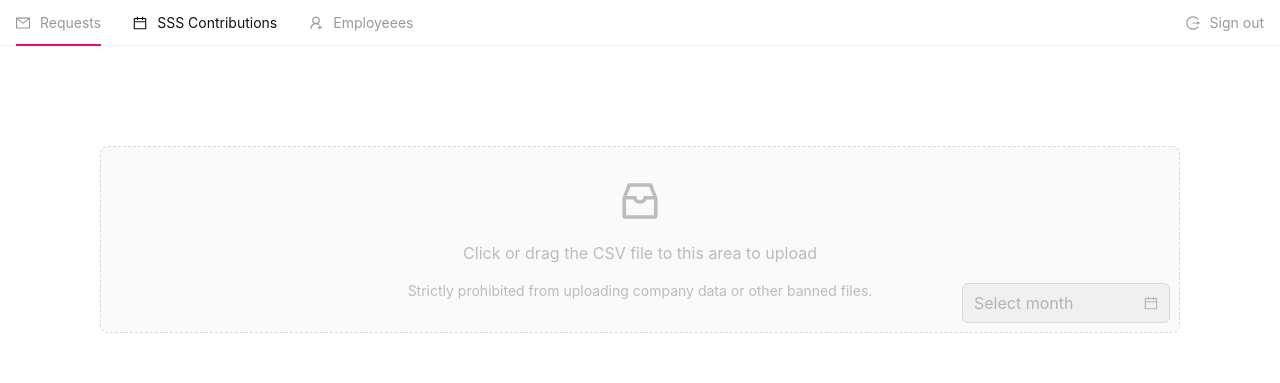
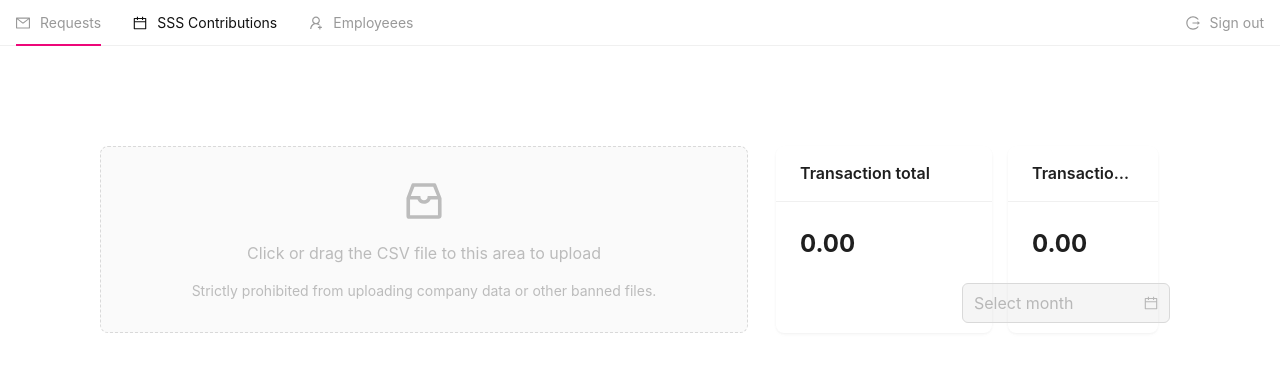
Before and after one commit to Kingkoorbin/sss-archiving-sys, a React (Vite) app in the folder client/: page /dashboard/s/contribution in a window 1280 px wide. Shown: the top 383 px of the page. Built offline with nearby package versions, Linux system fonts and the light colour scheme; no server answers.

Commit message:
feat(stats): implement for admin and staff

```diff
--- a/client/src/pages/dashboard/admin/admin-contribution-record.page.tsx
+++ b/client/src/pages/dashboard/admin/admin-contribution-record.page.tsx
@@ -11,10 +11,13 @@ import {
 import type { UploadProps } from 'antd';
 import {
   Button,
+  Card,
+  Col,
   DatePicker,
   Flex,
   Modal,
   Popconfirm,
+  Row,
   Table,
   Tooltip,
   Upload,
@@ -26,25 +29,28 @@ import {
   IContribution,
   IGeneratePdfPayload,
   ISBRPayload,
+  IUser,
 } from '../../../interfaces/client.interface';
 import { useEffect, useState } from 'react';
 import useLocalStorage from '../../../hooks/useLocalstorage.hook';
 import { IApiResponse } from '../../../interfaces/api.interface';
-import HttpClient from '../../../utils/http-client.util';
 import SearchSSSNoFormFields from '../../../components/form-search-sssno-component';
 import { SubmitHandler, useForm } from 'react-hook-form';
 import DateRangeeFormFields from '../../../components/form-daterange.component';
-import axios from 'axios';
+import axios, { AxiosRequestConfig, AxiosResponse } from 'axios';
 import { useLocation, useNavigate } from 'react-router-dom';
 import ContributionFormFields from '../../../components/form-sbr.component';
 import { isEmpty } from '../../../utils/util';
 
 import dayjs from 'dayjs';
 import moment from 'moment';
+import { currency } from '../../../utils/converter.util';
 
 const { Dragger } = Upload;
 
 interface IState {
+  generatedTotal: string;
+  generatedCount: string;
   isAuthModalOpen: boolean;
   isFetchingContributions: boolean;
   isSBRModalOpen: boolean;
@@ -67,6 +73,8 @@ export default function AdminContributionRecord() {
     null
   );
   const [state, setState] = useState<IState>({
+    generatedTotal: '0.00',
+    generatedCount: '0.00',
     isAuthModalOpen: false,
     isFetchingContributions: false,
     isSBRModalOpen: false,
@@ -112,22 +120,41 @@ export default function AdminContributionRecord() {
   } = useForm<IContribution>();
 
   const getContributions = async (data?: IGeneratePdfPayload) => {
+    const config: AxiosRequestConfig = {
+      headers: {
+        Authorization: `Bearer ${getAuthResponse?.access_token}`,
+        Accept: '*/*',
+        'Content-Type': 'application/json',
+      },
+    };
+
+    try {
       setState((prev) => ({
         ...prev,
         isFetchingContributions: true,
       }));
 
-    const getAllContributionsResponse = await HttpClient.setAuthToken(
-      getAuthResponse?.access_token
-    ).get<IContribution[], IGeneratePdfPayload>(API.contributions, data!);
+      const getAllContributionsResponse: AxiosResponse & {
+        data: IContribution[];
+      } = await axios.get(`${API_BASE_URL}/api/record/v1`, {
+        params: data,
+        ...config,
+      });
 
-    if (getAllContributionsResponse.message === 'Authentication required.') {
+      const getProfileResponse: AxiosResponse = await axios.get(
+        `${API_BASE_URL}/api/user/v1`,
+        {
+          ...config,
+        }
+      );
+
+      const user: IUser = getProfileResponse.data;
+
+      if (!user.user_permissions.length) {
         setState((prev) => ({
           ...prev,
-        isAuthModalOpen: true,
+          isFetchingContributions: false,
         }));
-
-      return;
       }
 
       if (!Array.isArray(getAllContributionsResponse.data)) {
@@ -141,8 +168,13 @@ export default function AdminContributionRecord() {
 
       setState((prev) => ({
         ...prev,
+        generatedCount:
+          getAllContributionsResponse.headers['nodex-generated-count'],
+        generatedTotal: currency.format(
+          getAllContributionsResponse.headers['nodex-generated-total']
+        ),
         isFetchingContributions: false,
-      contributions: getAllContributionsResponse.data?.map((el) => {
+        contributions: getAllContributionsResponse.data?.map((el: any) => {
           return {
             ...el,
             key: el.id,
@@ -166,7 +198,6 @@ export default function AdminContributionRecord() {
                       );
 
                       const newDate = moment(el.sbr_date, 'YYYY-MM-DD') as any;
-
                     }
                     if (el?.ec) {
                       setSbrValue('ec', el.ec);
@@ -230,6 +261,15 @@ export default function AdminContributionRecord() {
           };
         }) as any,
       }));
+    } catch (error: any) {
+      if (error?.response?.status == 401) {
+        setState((prev) => ({
+          ...prev,
+          isAuthModalOpen: true,
+          isFetchingContributions: false,
+        }));
+      }
+    }
   };
 
   const handleUpdateSbr: SubmitHandler<ISBRPayload> = async (data) => {
@@ -416,8 +456,7 @@ export default function AdminContributionRecord() {
     },
     accept: '.csv',
     showUploadList: true,
-    onDrop(e) {
-    },
+    onDrop(e) {},
   };
 
   const rowProps = (record: IContribution) => ({
@@ -596,7 +635,8 @@ export default function AdminContributionRecord() {
         </p>
       </Modal>
       <div style={{ padding: 50 }}>
-        <div>
+        <Flex>
+          <div style={{ width: '60%' }}>
             <Dragger disabled={isEmpty(state.batchDate)} {...props}>
               <p className="ant-upload-drag-icon">
                 <InboxOutlined />
@@ -610,7 +650,27 @@ export default function AdminContributionRecord() {
               </p>
             </Dragger>
           </div>
-
+          <Row gutter={16} style={{ width: 'full', marginLeft: 20 }} justify={"space-between"}>
+            <Col span={14}>
+              <Card
+                title="Transaction total"
+                bordered={false}
+                style={{ fontSize: 24, fontWeight: 'bold', height: "100%"}}
+              >
+                {state.generatedTotal}
+              </Card>
+            </Col>
+            <Col span={10}>
+              <Card
+                title="Transaction count"
+                bordered={false}
+                style={{ fontSize: 24, fontWeight: 'bold', height: "100%" }}
+              >
+                {state.generatedCount}
+              </Card>
+            </Col>
+          </Row>
+        </Flex>
         <div style={{ marginTop: 20 }}>
           <form onSubmit={handleSubmitGenerateFormData(handleApplyFilter)}>
             <Flex gap={5}>
--- a/client/src/pages/dashboard/staff/staff-contribution-record.page.tsx
+++ b/client/src/pages/dashboard/staff/staff-contribution-record.page.tsx
@@ -11,10 +11,13 @@ import type { UploadProps } from 'antd';
 import {
   Alert,
   Button,
+  Card,
+  Col,
   DatePicker,
   Flex,
   Modal,
   Popconfirm,
+  Row,
   Table,
   Tooltip,
   Upload,
@@ -42,10 +45,13 @@ import { TPermissionTypes } from '../../../interfaces/permission.interface';
 import dayjs from 'dayjs';
 import ContributionFormFields from '../../../components/form-sbr.component';
 import moment from 'moment';
+import { currency } from '../../../utils/converter.util';
 
 const { Dragger } = Upload;
 
 interface IState {
+  generatedTotal: string;
+  generatedCount: string;
   user?: IUser;
   isAuthModalOpen: boolean;
   isFetchingContributions: boolean;
@@ -65,6 +71,8 @@ export default function StaffContributionRecord() {
     null
   );
   const [state, setState] = useState<IState>({
+    generatedTotal: '0.00',
+    generatedCount: '0.00',
     user: undefined,
     isAuthModalOpen: false,
     isFetchingContributions: false,
@@ -168,6 +176,11 @@ export default function StaffContributionRecord() {
 
       setState((prev) => ({
         ...prev,
+        generatedCount:
+          getAllContributionsResponse.headers['nodex-generated-count'],
+        generatedTotal: currency.format(
+          getAllContributionsResponse.headers['nodex-generated-total']
+        ),
         isFetchingContributions: false,
         contributions: getAllContributionsResponse.data?.map(
           (el: IContribution) => ({
@@ -475,8 +488,7 @@ export default function StaffContributionRecord() {
     },
     accept: '.csv',
     showUploadList: true,
-    onDrop(e) {
-    },
+    onDrop(e) {},
   };
 
   const handleRequireLogin = () => {
@@ -662,16 +674,9 @@ export default function StaffContributionRecord() {
         >
           <div style={{ padding: 50 }}>
             <div style={{ position: 'relative' }}>
-              <Dragger
-                disabled={
-                  isEmpty(state.batchDate) ||
-                  !hasPermission(
-                    state.user?.user_permissions!,
-                    TPermissionTypes.UPLOAD
-                  )
-                }
-                {...props}
-              >
+              <Flex>
+                <div style={{ width: '60%' }}>
+                  <Dragger disabled={isEmpty(state.batchDate)} {...props}>
                     <p className="ant-upload-drag-icon">
                       <InboxOutlined />
                     </p>
@@ -683,6 +688,40 @@ export default function StaffContributionRecord() {
                       banned files.
                     </p>
                   </Dragger>
+                </div>
+                <Row
+                  gutter={16}
+                  style={{ width: 'full', marginLeft: 20 }}
+                  justify={'space-between'}
+                >
+                  <Col span={14}>
+                    <Card
+                      title="Transaction total"
+                      bordered={false}
+                      style={{
+                        fontSize: 24,
+                        fontWeight: 'bold',
+                        height: '100%',
+                      }}
+                    >
+                      {state.generatedTotal}
+                    </Card>
+                  </Col>
+                  <Col span={10}>
+                    <Card
+                      title="Transaction count"
+                      bordered={false}
+                      style={{
+                        fontSize: 24,
+                        fontWeight: 'bold',
+                        height: '100%',
+                      }}
+                    >
+                      {state.generatedCount}
+                    </Card>
+                  </Col>
+                </Row>
+              </Flex>
               <div style={{ position: 'absolute', bottom: 10, right: 10 }}>
                 <DatePicker
                   onChange={(v) => handleChangeBatchDate(v)}
```
Also changed, not shown: 2 other files (tests, documents, lock files or other folders). Lines whose indentation alone changed are shown as unchanged.
